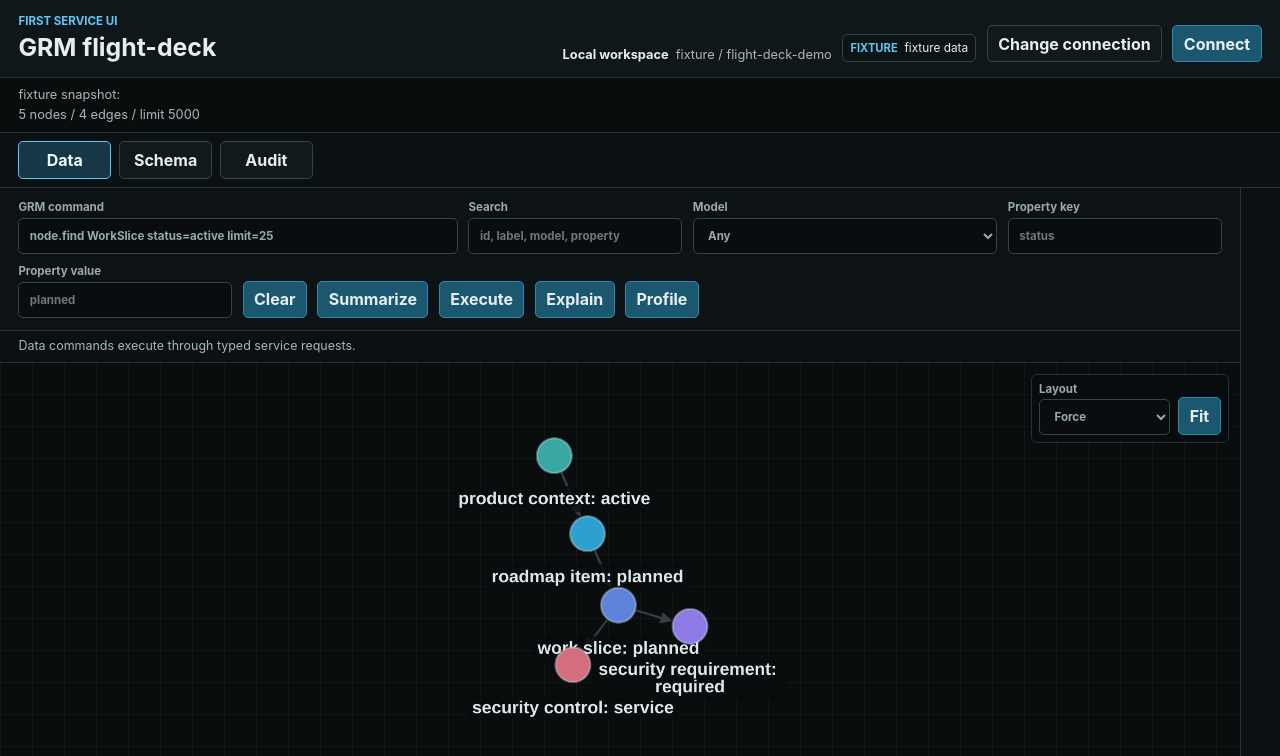
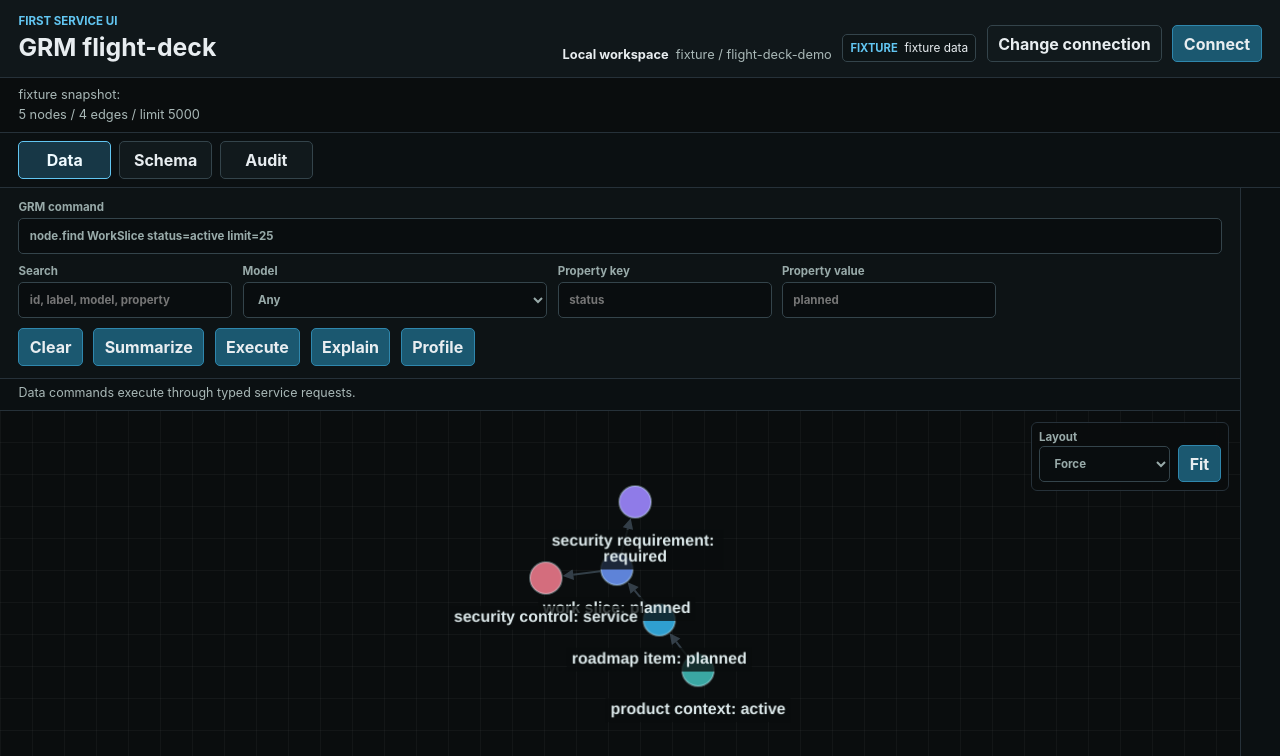
Before and after one commit to poppaLol/grm-rs, a React (Vite) app in the folder grm-flight-deck/: page / in a window 1280 px wide. Shown: the top 756 px of the page. Built offline with nearby package versions, Linux system fonts and the light colour scheme.

Commit message:
Stabilize flight deck query controls layout
Places the GRM command input on its own row and groups filter/action controls below it so Execute, Explain, Profile, Summarize, and Clear do not jump between inconsistent wrap points.

Checks: npm run test; npm run build; npm run test:e2e:screenshots.

```diff
--- a/grm-flight-deck/src/App.tsx
+++ b/grm-flight-deck/src/App.tsx
@@ -817,6 +817,7 @@ export function App() {
     [projectionOverlay, visualProjection]
   );
   const graphSnapshot = graphView === "schema" ? schemaGraphSnapshot : visibleSnapshot;
+  const schemaSidebarSnapshot = graphView === "schema" ? schemaGraphSnapshot : visibleSnapshot;
   const workspaceMode = activeWorkspacePanel === "audit" ? "audit" : graphView;
   const insightPanelsVisible = graphView === "data" && (explainVisible || profileVisible);
 
@@ -1133,8 +1134,8 @@ export function App() {
                 &lt;
               </button>
             </div>
-            <SchemaList title="Node models" models={visibleSnapshot?.nodeModels ?? []} projection={effectiveVisualProjection} />
-            <SchemaList title="Edge models" models={visibleSnapshot?.edgeModels ?? []} projection={effectiveVisualProjection} />
+            <SchemaList title="Node models" models={schemaSidebarSnapshot?.nodeModels ?? []} projection={effectiveVisualProjection} />
+            <SchemaList title="Edge models" models={schemaSidebarSnapshot?.edgeModels ?? []} projection={effectiveVisualProjection} />
             <ProjectionPanel projection={effectiveVisualProjection} snapshot={snapshot} graphView={graphView} />
             <ProjectionOverlayControls
               projection={visualProjection}
@@ -1142,12 +1143,12 @@ export function App() {
               onOverlayChange={setProjectionOverlay}
               onReset={() => setProjectionOverlay(emptyVisualProjectionOverlay(selectedProfileId, settings.workspace))}
             />
-            {visibleSnapshot?.partialReason && (
-              <p className="warning">{visibleSnapshot.partialReason}</p>
+            {schemaSidebarSnapshot?.partialReason && (
+              <p className="warning">{schemaSidebarSnapshot.partialReason}</p>
             )}
-            {visibleSnapshot && visibleSnapshot.omittedEdges > 0 && (
+            {schemaSidebarSnapshot && schemaSidebarSnapshot.omittedEdges > 0 && (
               <p className="warning">
-                {visibleSnapshot.omittedEdges} edges omitted outside the bounded node result.
+                {schemaSidebarSnapshot.omittedEdges} edges omitted outside the bounded node result.
               </p>
             )}
           </aside>
@@ -1169,6 +1170,7 @@ export function App() {
                         disabled={!snapshot && settings.useFixtureData}
                       />
                     </label>
+                    <div className="query-controls-row">
                       <label>
                         Search
                         <input
@@ -1213,6 +1215,7 @@ export function App() {
                           disabled={!snapshot}
                         />
                       </label>
+                      <div className="query-command-buttons">
                         <button
                           type="button"
                           onClick={() => graphStore.applyGraphFilter(DEFAULT_GRAPH_FILTER)}
@@ -1232,6 +1235,8 @@ export function App() {
                         <button type="button" onClick={() => void executeQuery("profile")} disabled={queryLoading || (!snapshot && settings.useFixtureData)}>
                           Profile
                         </button>
+                      </div>
+                    </div>
                   </>
                 ) : (
                   <>
--- a/grm-flight-deck/src/style.css
+++ b/grm-flight-deck/src/style.css
@@ -114,9 +114,32 @@ h3 {
 }
 
 .query-bar {
+  display: grid;
+  grid-template-columns: minmax(0, 1fr);
+  gap: 0.65rem;
+  align-items: end;
   padding: 0.75rem 1.15rem;
   border-bottom: 1px solid #263139;
   background: #0d1315;
+}
+
+.query-controls-row,
+.query-command-buttons {
+  display: flex;
+  gap: 0.65rem;
+  align-items: end;
+  flex-wrap: wrap;
+}
+
+.query-command-buttons {
+  flex: 1 1 23rem;
+  flex-wrap: nowrap;
+  justify-content: flex-start;
+}
+
+.query-command-buttons button {
+  flex: 0 0 auto;
+  white-space: nowrap;
 }
 
 .mode-toggle {
@@ -141,7 +164,7 @@ h3 {
 }
 
 .command-input {
-  flex: 1 1 22rem;
+  width: 100%;
 }
 
 .query-message {
@@ -1042,12 +1065,14 @@ pre {
     justify-content: flex-start;
   }
 
-  .query-bar label {
+  .query-bar label,
+  .query-controls-row label {
     min-width: min(100%, 13rem);
   }
 
-  .command-input {
+  .query-command-buttons {
     flex: 1 1 100%;
+    flex-wrap: wrap;
   }
 
   .audit-toolbar {
```
Lines whose indentation alone changed are shown as unchanged.
